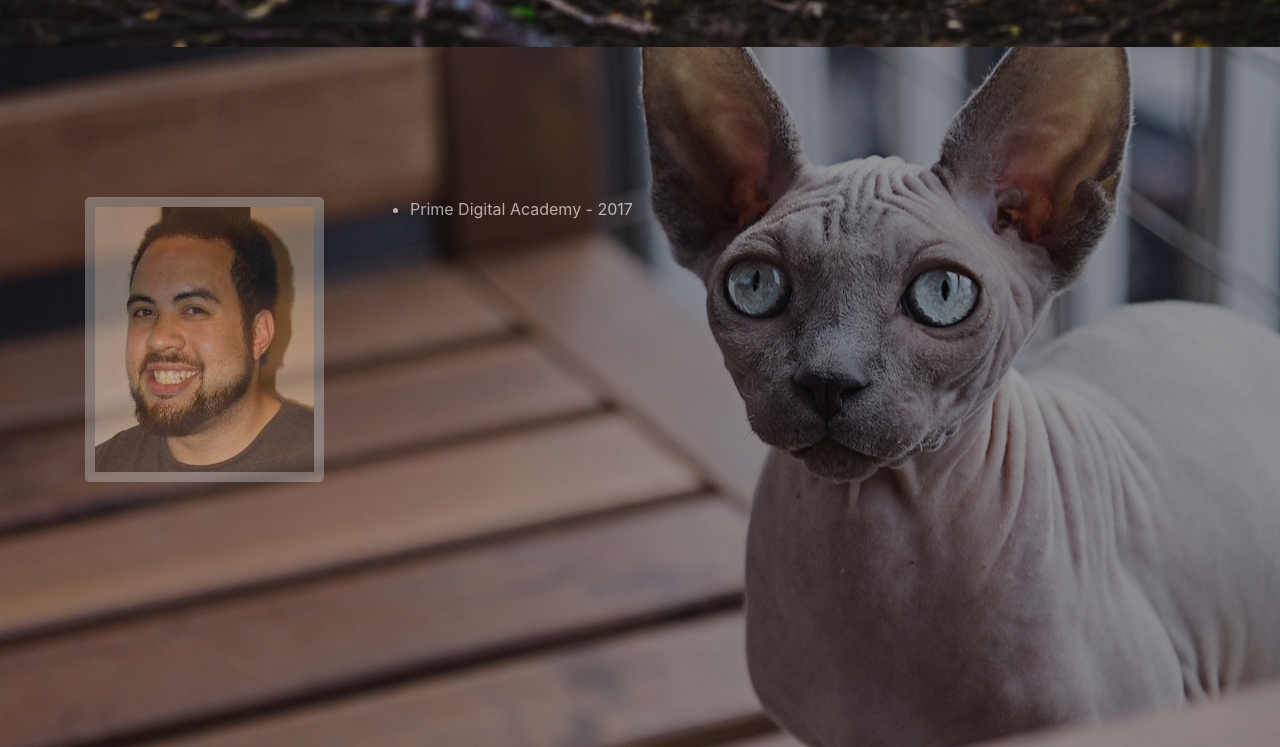
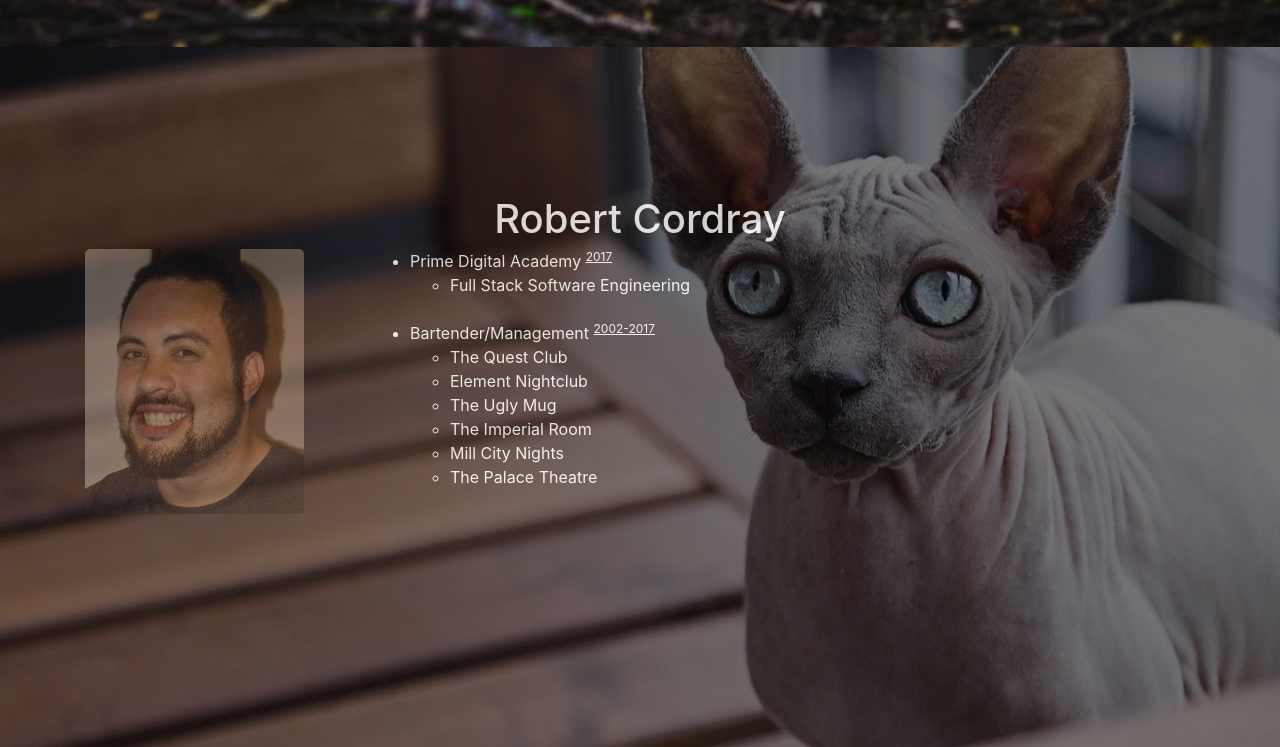
Before and after one commit to rcordray/rcordray, a website: page public/index.html in a window 1280 px wide. Shown: the part 2053-2800 px from the top of the page. Drawn offline with Linux system fonts and the light colour scheme.

Commit message:
added a few things

```diff
--- a/package.json
+++ b/package.json
@@ -2,13 +2,14 @@
     "name": "portfolio",
     "version": "1.0.0",
     "description": "Robert Cordray Portfolio",
-    "main": "index.html",
+    "main": "public/index.html",
     "scripts": {
         "start": "gulp"
     },
     "author": "Robert Cordray",
     "license": "",
     "dependencies": {
+        "animate.css": "^3.5.2",
         "bootstrap": "4.0.0-beta",
         "font-awesome": "^4.7.0",
         "fullpage.js": "^2.9.5",
--- a/public/index.html
+++ b/public/index.html
@@ -3,11 +3,12 @@
 
 <head>
     <meta http-equiv="x-ua-compatible" content="ie=edge">
-    <meta name="viewport" content="width=device-width, initial-scale=1.0" />
+    <meta name="viewport" content="width=device-width, initial-scale=1, shrink-to-fit=no">
     <link rel="stylesheet" href="css/font-awesome.min.css">
     <link rel="stylesheet" href="css/jquery.fullpage.css">
     <link rel="stylesheet" href="css/bootstrap.css">
     <link rel="stylesheet" href="css/style.css">
+    <link rel="stylesheet" href="css/animate.css">
     <script src="js/jquery.min.js"></script>
     <script src="js/jquery.fullpage.js"></script>
     <script src="js/popper.min.js"></script>
@@ -18,7 +19,7 @@
 <body>
     <nav class="navbar navbar-expand-sm bg-dark navbar-dark fixed-top">
         <div class="container">
-            <a href="index.html">Robert Cordray</a>
+            <a href="#">Robert Cordray</a>
             <button class="navbar-toggler" data-toggle="collapse" data-target="#navbarCollapse">
                 <span class="navbar-toggler-icon"></span>
             </button>
@@ -121,8 +122,8 @@
                                                     </p>
                                                 </div>
                                             </div>
-                                            <p>Find Out More</p> <br>
-                                            <a href="https://github.com/rcordray"><i class="fa fa-github fa-3x" aria-hidden="true"></i></a>&nbsp;&nbsp;&nbsp;<a href="https://www.linkedin.com/in/robertcordray/"><i class="fa fa-linkedin-square fa-3x" aria-hidden="true"></i></a>
+                                            <p class="more">More?&nbsp;&nbsp;&nbsp;<i class="fa fa-arrow-circle-o-down animated infinite pulse" aria-hidden="true"></i></p> <br>
+                                            <a href="https://github.com/rcordray"><i class="fa fa-github fa-4x" aria-hidden="true"></i></a>&nbsp;&nbsp;&nbsp;&nbsp;&nbsp;<a href="https://www.linkedin.com/in/robertcordray/"><i class="fa fa-linkedin-square fa-4x" aria-hidden="true"></i></a>
                                         </div>
                                     </div>
                                 </div>
@@ -184,13 +185,26 @@
                     <section id="about-head-section">
                         <div class="home-inner">
                             <div class="container">
+                                <h1 class="display-5">Robert Cordray</h1>
                                 <div class="row">
                                     <div class="col-md-3">
-                                        <img src="../img/profile.jpg" alt="">
+                                        <img class="photo animated infinite tada" src="../img/profile.jpg" alt="">
                                     </div>
                                     <div class="col-md-4">
                                         <ul>
-                                            <li>Prime Digital Academy - 2017</li>
+                                            <li>Prime Digital Academy <sup><u>2017</u></sup></li>
+                                            <ul>
+                                                <li>Full Stack Software Engineering</li>
+                                            </ul> <br>
+                                            <li>Bartender/Management <sup><u>2002-2017</u></sup></li>
+                                            <ul>
+                                                <li>The Quest Club</li>
+                                                <li>Element Nightclub</li>
+                                                <li>The Ugly Mug</li>
+                                                <li>The Imperial Room</li>
+                                                <li>Mill City Nights</li>
+                                                <li>The Palace Theatre</li>
+                                            </ul>
                                         </ul>
                                     </div>
                                 </div>
--- a/public/scss/style.scss
+++ b/public/scss/style.scss
@@ -8,10 +8,6 @@ body {
 
 a {
     color: white;
-}
-
-img {
-    opacity: 1.0;
 }
 
 .caption {
@@ -84,6 +80,11 @@ h1 {
     .lead {
         color: rgb(200, 200, 200);
     }
+    .more {
+        font-size: 32px;
+        // color: red;
+        // border: dashed red;
+    }
 }
 
 #qualifications-section {
@@ -108,21 +109,30 @@ h1 {
     background: url('../img/linnea-sandbakk-91478.jpg') no-repeat;
     min-height: 700px;
     background-size: cover;
-    background-position: right;
+    background-position: center;
     .home-inner {
         padding-top: 150px
     }
-    img {
-        border: solid grey 10px;
+    .photo:hover {
         border-radius: 5px;
-        opacity: 1;
+        opacity: 1.0;
     }
     .dark-overlay {
         background-color: $dark-overlay;
-        opacity: 0.6;
+        opacity: 0.8;
         top: 0;
         left: 0;
         width: 100%;
         min-height: 700px;
     }
 }
+
+.photo:hover {
+    border-radius: 5px;
+    opacity: 1.0;
+}
+
+img {
+    border-radius: 5px;
+    opacity: 0.6;
+}
```
Also changed, not shown: public/css/animate.css (added), public/css/style.css, 2 other files.
